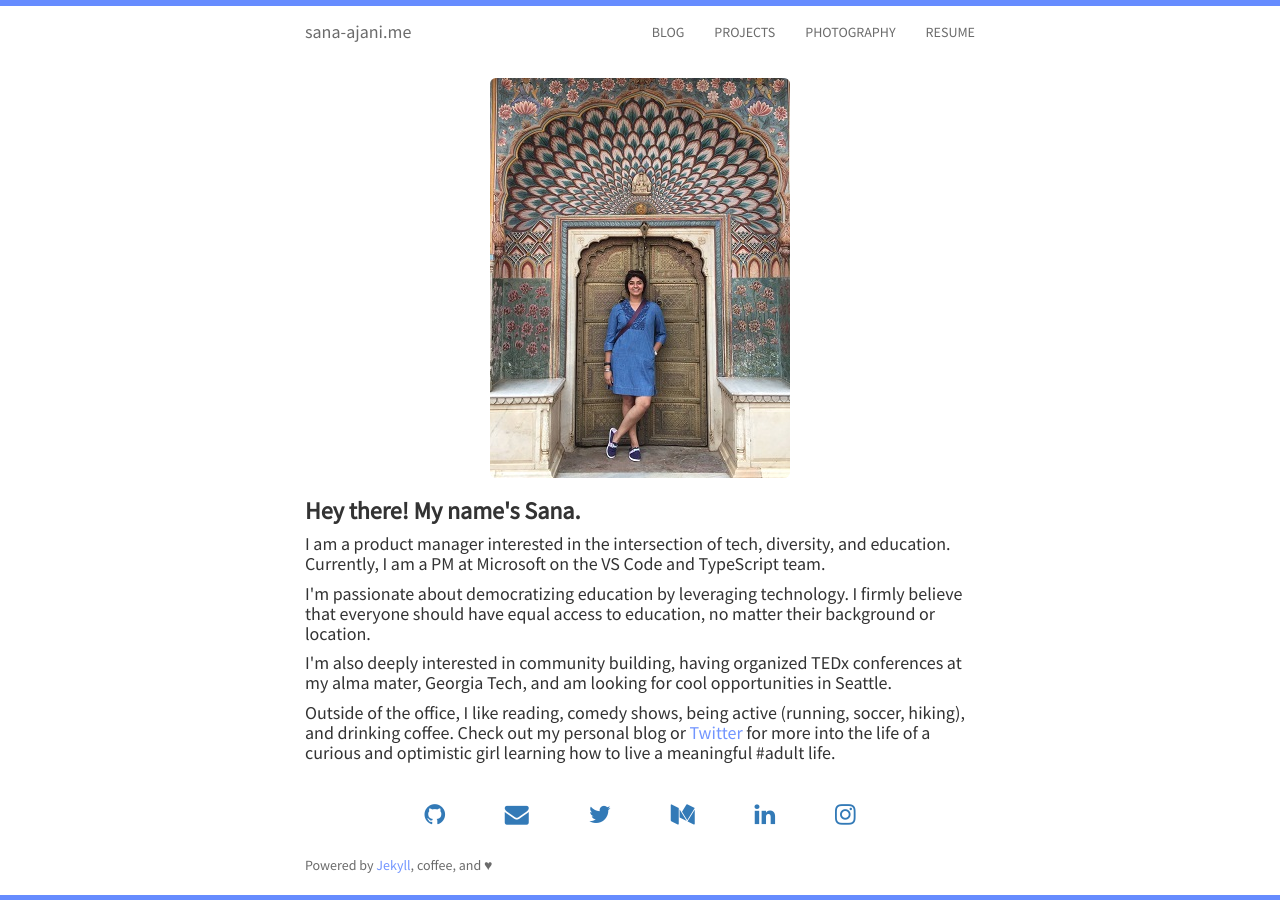
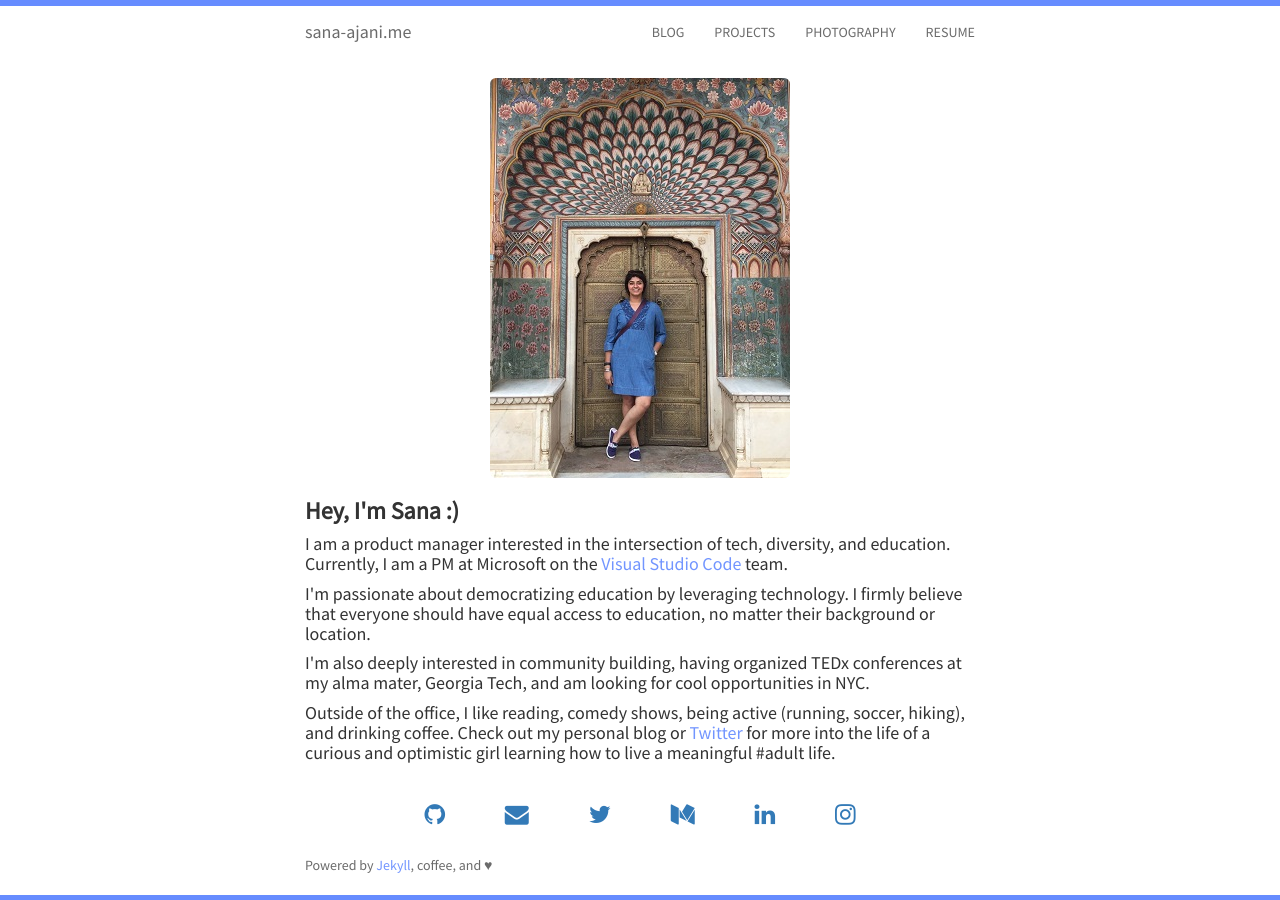
Before and after one commit to sana-ajani/sana-ajani.github.io, a Jekyll site: the page built from index.html, in a window 1280 px wide. Built offline with Jekyll 4.4.1, drawn with Linux system fonts in a browser that asks for light colours; nearby versions of some CDN libraries; the list of posts is cut into pages by our own code.

Commit message:
edit index.html

```diff
--- a/index.html
+++ b/index.html
@@ -7,10 +7,10 @@ layout: home
 	  <div class="avatar">
 		<img class="img-rounded" src="{{ site.baseurl }}static/img/{{ site.avatar }}" alt="Responsive image">
 	  </div>
-	  <h3><strong>Hey there! My name's Sana.</strong></h3>
-	  <h4>I am a product manager interested in the intersection of tech, diversity, and education. Currently, I am a PM at Microsoft on the VS Code and TypeScript team.</h4>
+	  <h3><strong>Hey, I'm Sana :) </strong></h3>
+	  <h4>I am a product manager interested in the intersection of tech, diversity, and education. Currently, I am a PM at Microsoft on the <a href="http://code.visualstudio.com/">Visual Studio Code</a> team.</h4>
 		<h4>I'm passionate about democratizing education by leveraging technology. I firmly believe that everyone should have equal access to education, no matter their background or location.</h4>
-		<h4>I'm also deeply interested in community building, having organized TEDx conferences at my alma mater, Georgia Tech, and am looking for cool opportunities in Seattle.</h4>
+		<h4>I'm also deeply interested in community building, having organized TEDx conferences at my alma mater, Georgia Tech, and am looking for cool opportunities in NYC.</h4>
 		<h4>Outside of the office, I like reading, comedy shows, being active (running, soccer, hiking), and drinking coffee. Check out my personal blog or <a href="http://twitter.com/{{ site.twitter }}">Twitter</a> for more into the life of a curious and optimistic girl learning how to live a meaningful #adult life.</h4>
 	</div>
 	{% include social.html %}
```
